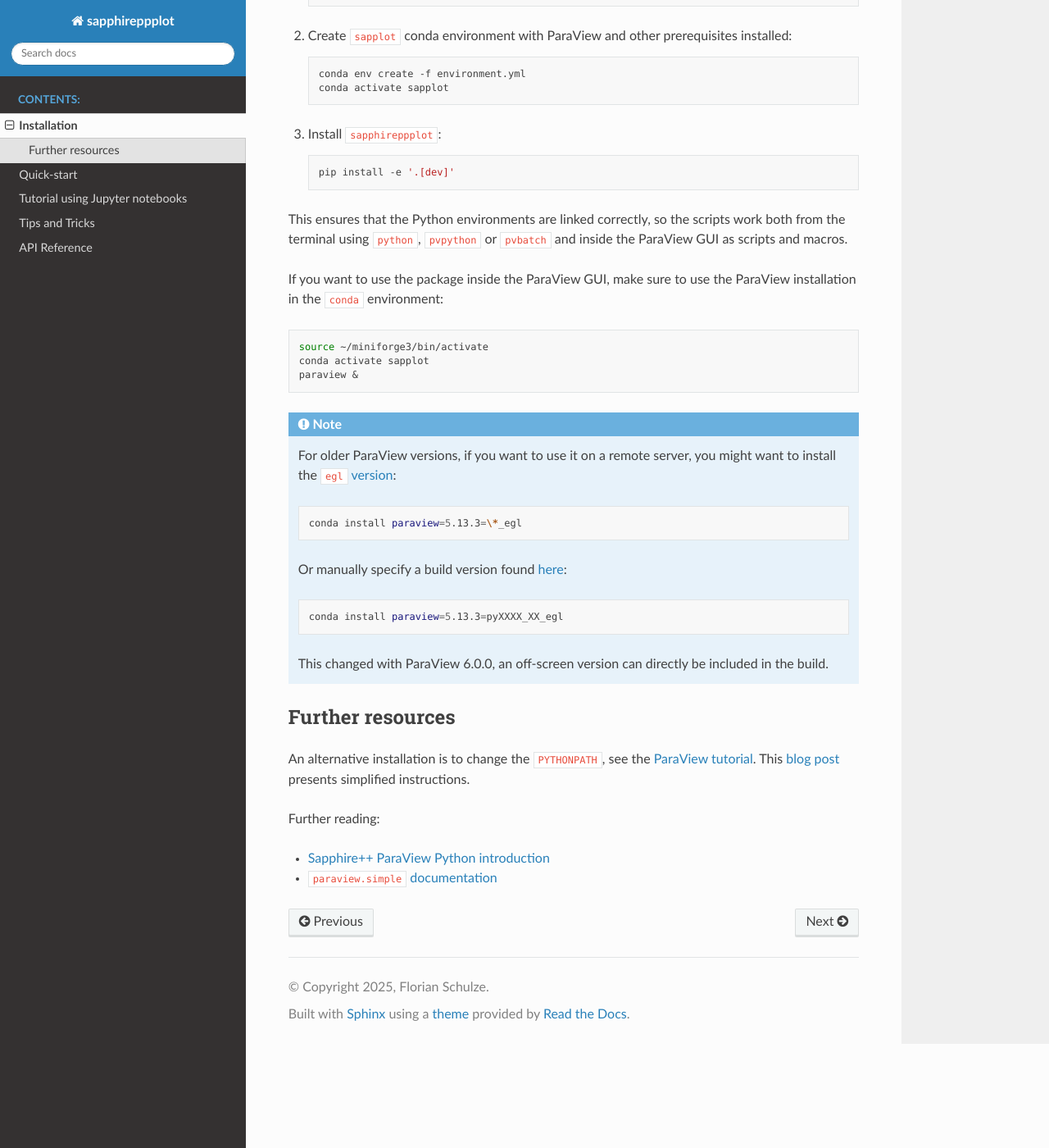
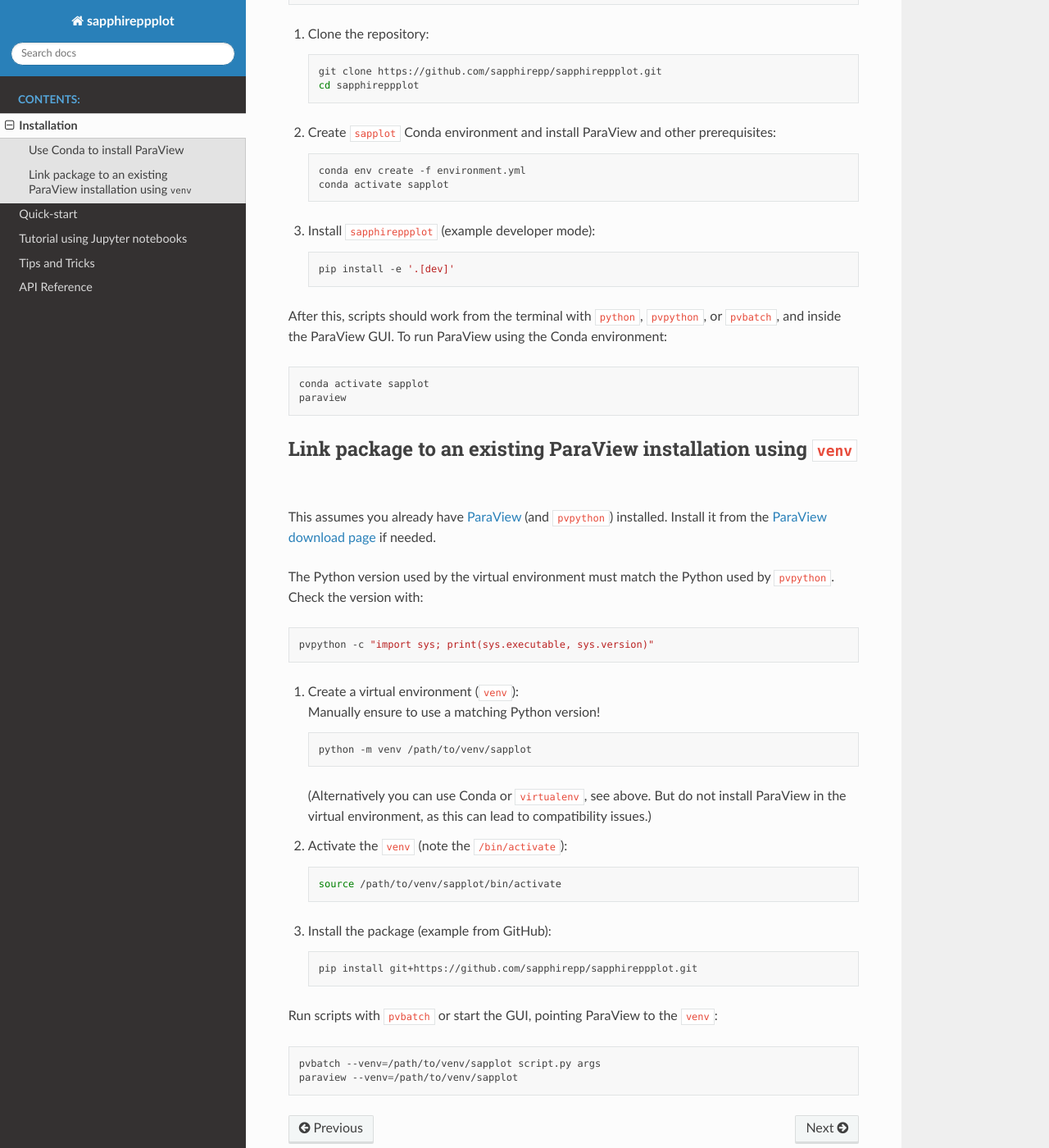
Before and after one commit to sapphirepp/sapphireppplot, a Sphinx documentation site: the page built from docs/installation.md, in a window 1280 px wide and 1400 px high, scrolled down 701 px. Shown: the whole window at 82% size. Built offline with Sphinx 7.4.7 and the Read the Docs theme 3.1.0, drawn with Linux system fonts in a browser that asks for light colours; some of the changed text lies outside the part shown.

Commit message:
docs: Add installation instructions for venv
docs: Simplify install instructions in Readme

````diff
--- a/docs/installation.md
+++ b/docs/installation.md
@@ -1,31 +1,33 @@
 # Installation
 
-The installation of Python packages for ParaView is not strait forward.
-We refer to the [Sapphire++ Tutorial](https://sapphirepp.org/latest/paraview-python.html)
-for an introduction.
+Installing Python packages for ParaView can be non‑trivial.
+We recommend using virtual environments so packages are properly linked to ParaView.
+For this we present two methods:
 
-This package requires [ParaView](https://www.paraview.org/)
-and [paraview.simple](https://docs.paraview.org/en/latest/UsersGuide/introduction.html#getting-started-with-pvpython)
-to be installed.
+- [Use Conda to install ParaView](#use-conda-to-install-paraview)
+- [Link package to an existing ParaView installation using `venv`](#link-package-to-an-existing-paraview-installation-using-venv)
 
-We recommanded to install ParaView Python is using
-[conda](https://docs.conda.io/)/[conda-forge](https://conda-forge.org/)/[Miniforge](https://github.com/conda-forge/miniforge):
+:::{note}
+The ParaView package available via Conda lacks MPI support.
+If you need to visualize large simulations,
+we recommend linking to an existing ParaView build with MPI support.
+:::
 
-0. Install [Miniforge](https://github.com/conda-forge/miniforge#install):
+## Use Conda to install ParaView
 
-   If you don't have a `conda` (or similar) installation,
-   you can use the following script to install a minimal `conda` version:
+If you do not have [Conda](https://docs.conda.io)/[conda-forge](https://conda-forge.org)/[Miniforge](https://github.com/conda-forge/miniforge),
+install Miniforge:
 
-   ```shell
-   wget "https://github.com/conda-forge/miniforge/releases/latest/download/Miniforge3-$(uname)-$(uname -m).sh"
-   bash Miniforge3-$(uname)-$(uname -m).sh
-   ```
+```shell
+wget "https://github.com/conda-forge/miniforge/releases/latest/download/Miniforge3-$(uname)-$(uname -m).sh"
+bash Miniforge3-$(uname)-$(uname -m).sh
+```
 
-   Then activate `conda` using:
+Activate Conda (adjust path if you installed Miniforge elsewhere):
 
-   ```shell
-   source ~/miniforge3/bin/activate
-   ```
+```shell
+source ~/miniforge3/bin/activate
+```
 
 1. Clone the repository:
 
@@ -34,63 +36,68 @@ We recommanded to install ParaView Python is using
    cd sapphireppplot
    ```
 
-2. Create `sapplot` conda environment with ParaView and other prerequisites installed:
+2. Create `sapplot` Conda environment and install ParaView and other prerequisites:
 
    ```shell
    conda env create -f environment.yml
    conda activate sapplot
    ```
 
-3. Install `sapphireppplot`:
+3. Install `sapphireppplot` (example developer mode):
 
    ```shell
    pip install -e '.[dev]'
    ```
 
-This ensures that the Python environments are linked correctly,
-so the scripts work both from the terminal using
-`python`, `pvpython` or `pvbatch`
-and inside the ParaView GUI as scripts and macros.
-
-If you want to use the package inside the ParaView GUI,
-make sure to use the ParaView installation in the `conda` environment:
+After this, scripts should work from the terminal with `python`, `pvpython`, or `pvbatch`,
+and inside the ParaView GUI.
+To run ParaView using the Conda environment:
 
 ```shell
-source ~/miniforge3/bin/activate
 conda activate sapplot
-paraview &
+paraview
 ```
 
-:::{note}
-For older ParaView versions,
-if you want to use it on a remote server,
-you might want to install the
-[`egl` version](https://www.paraview.org/paraview-docs/v5.13.3/cxx/Offscreen.html):
+## Link package to an existing ParaView installation using `venv`
+
+This assumes you already have [ParaView](https://www.paraview.org)
+(and [`pvpython`](https://docs.paraview.org/en/latest/UsersGuide/introduction.html#getting-started-with-pvpython))
+installed.
+Install it from the [ParaView download page](https://www.paraview.org/download/) if needed.
+
+The Python version used by the virtual environment must match the Python used by `pvpython`.
+Check the version with:
 
 ```shell
-conda install paraview=5.13.3=\*_egl
+pvpython -c "import sys; print(sys.executable, sys.version)"
 ```
 
-Or manually specify a build version found
-[here](https://anaconda.org/conda-forge/paraview/files):
+1. Create a virtual environment (`venv`):
+   Manually ensure to use a matching Python version!
+
+   ```shell
+   python -m venv /path/to/venv/sapplot
+   ```
+
+   (Alternatively you can use Conda or `virtualenv`, see above.
+   But do not install ParaView in the virtual environment,
+   as this can lead to compatibility issues.)
+
+2. Activate the `venv` (note the `/bin/activate`):
+
+   ```shell
+   source /path/to/venv/sapplot/bin/activate
+   ```
+
+3. Install the package (example from GitHub):
+
+   ```shell
+   pip install git+https://github.com/sapphirepp/sapphireppplot.git
+   ```
+
+Run scripts with `pvbatch` or start the GUI, pointing ParaView to the `venv`:
 
 ```shell
-conda install paraview=5.13.3=pyXXXX_XX_egl
+pvbatch --venv=/path/to/venv/sapplot script.py args
+paraview --venv=/path/to/venv/sapplot
 ```
-
-This changed with ParaView 6.0.0,
-an off-screen version can directly be included in the build.
-
-:::
-
-## Further resources
-
-An alternative installation is to change the `PYTHONPATH`,
-see the [ParaView tutorial](https://docs.paraview.org/en/latest/Tutorials/SelfDirectedTutorial/batchPythonScripting.html#starting-the-python-interpreter).
-This [blog post](https://mbarzegary.github.io/2022/01/03/use-python-packages-modules-in-paraview/)
-presents simplified instructions.
-
-Further reading:
-
-- [Sapphire++ ParaView Python introduction](https://sapphirepp.org/latest/paraview-python.html)
-- [`paraview.simple` documentation](https://www.paraview.org/paraview-docs/nightly/python/paraview.servermanager_proxies.html#)
````
Also changed, not shown: README.md (+14 -36 lines), docs/tips.md (+23 -0 lines).
